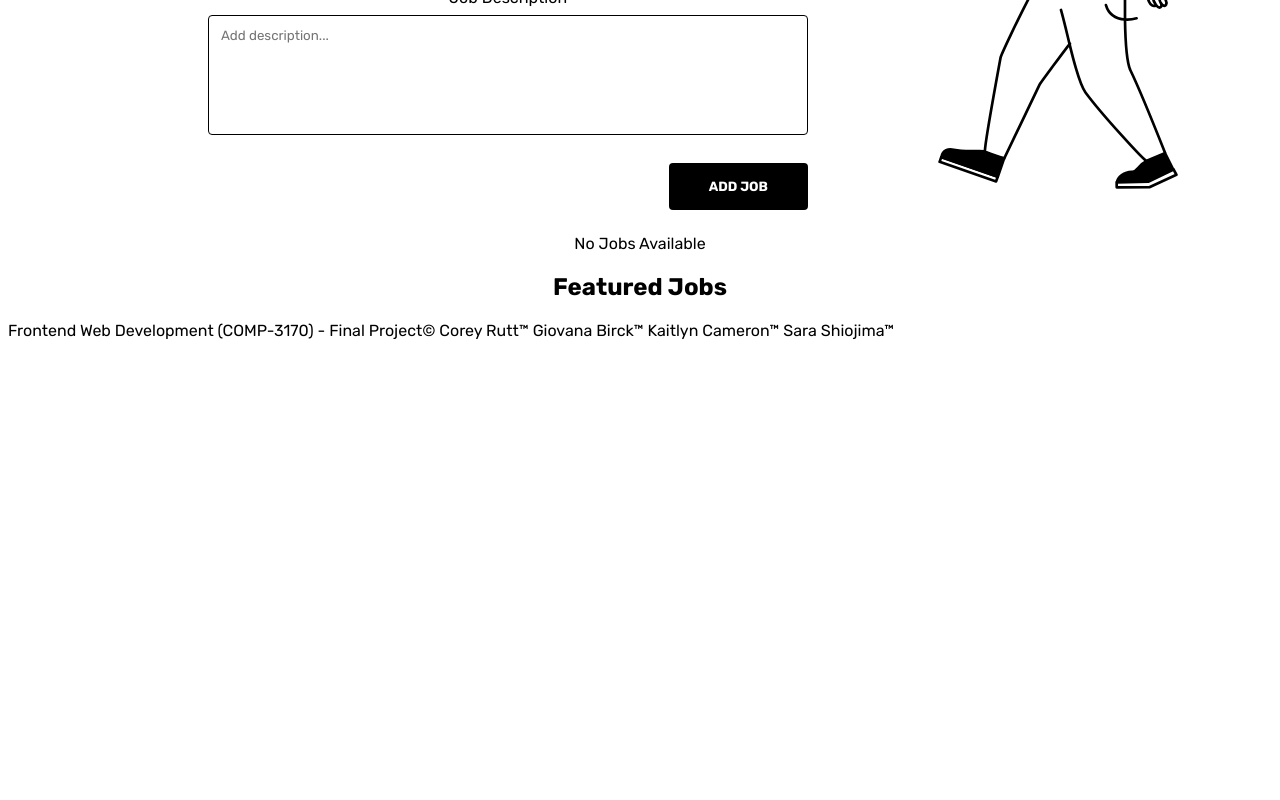
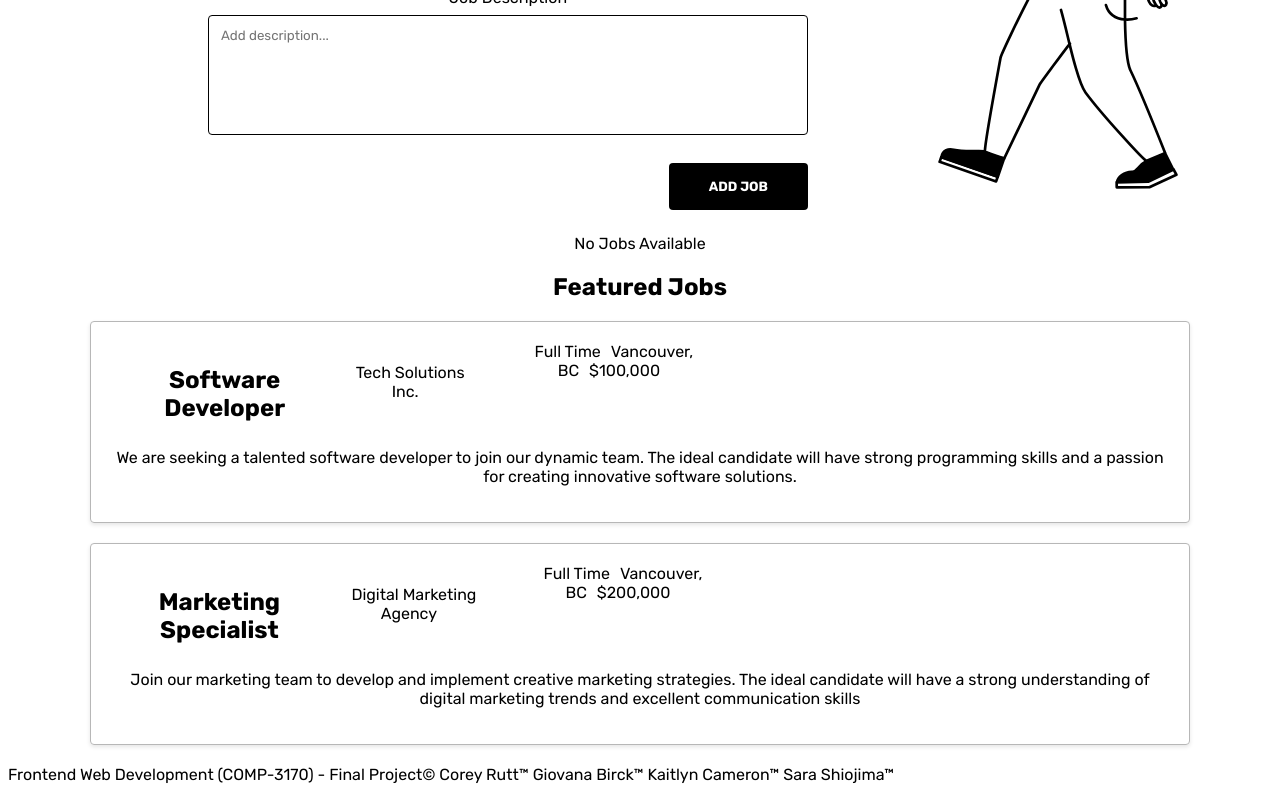
Before and after one commit to kcameron37/Final-Project-FrontEnd, a React (Create React App) app: page / in a window 1280 px wide. Shown: the part 440-1240 px from the top of the page. Before the commit the page ends 800 px from the top, so only its background shows below. Built offline with nearby package versions, Linux system fonts and the light colour scheme.

Commit message:
featured jobs

```diff
--- a/src/components/JobList.js
+++ b/src/components/JobList.js
@@ -44,6 +44,52 @@ export default function JobList({ jobs, deleteJob }) {
           <p className={styles.jobDescription}>{job.description}</p>
         </div>
       ))}
+  <div className={styles.jobListContainer}>
+        <div className={styles.jobItem}>
+          <div className={styles.titleLine}>
+            <h3 className={styles.jobTitle}>Software Developer</h3>
+
+            <div className={styles.companyInfo}>
+              <div className={styles.companyName}>
+                <span>Tech Solutions Inc.</span>
+              </div>
+            </div>
+            <div className={styles.companyDetails}>
+              <span>Full Time</span>
+              <span>Vancouver, BC</span>
+              <span>$100,000</span>
+            </div>
+          </div>
+          <p className={styles.jobDescription}>
+            We are seeking a talented software developer to join our dynamic
+            team. The ideal candidate will have strong programming skills and a
+            passion for creating innovative software solutions.
+          </p>
+        </div>
+      </div>
+
+      <div className={styles.jobListContainer}>
+        <div className={styles.jobItem}>
+          <div className={styles.titleLine}>
+            <h3 className={styles.jobTitle}>Marketing Specialist</h3>
+            <div className={styles.companyInfo}>
+              <div className={styles.companyName}>
+                <span>Digital Marketing Agency</span>
+              </div>
+            </div>
+            <div className={styles.companyDetails}>
+              <span>Full Time</span>
+              <span>Vancouver, BC</span>
+              <span>$200,000</span>
+            </div>
+          </div>
+          <p className={styles.jobDescription}>
+            Join our marketing team to develop and implement creative marketing
+            strategies. The ideal candidate will have a strong understanding of
+            digital marketing trends and excellent communication skills
+          </p>
+        </div>
+      </div>
     </div>
   );
 }
```
